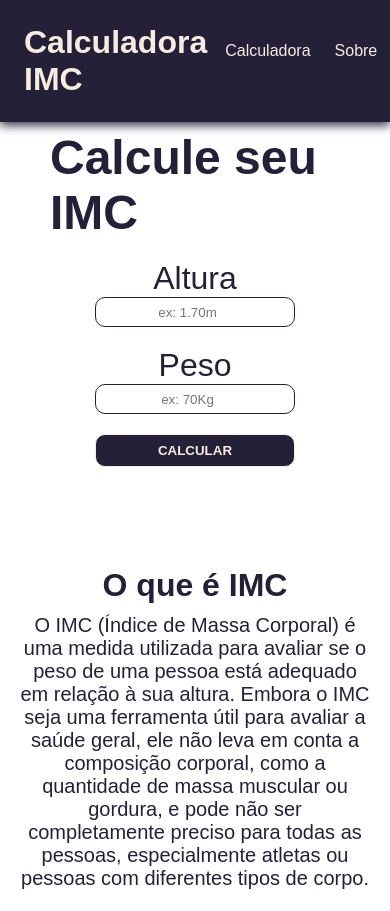
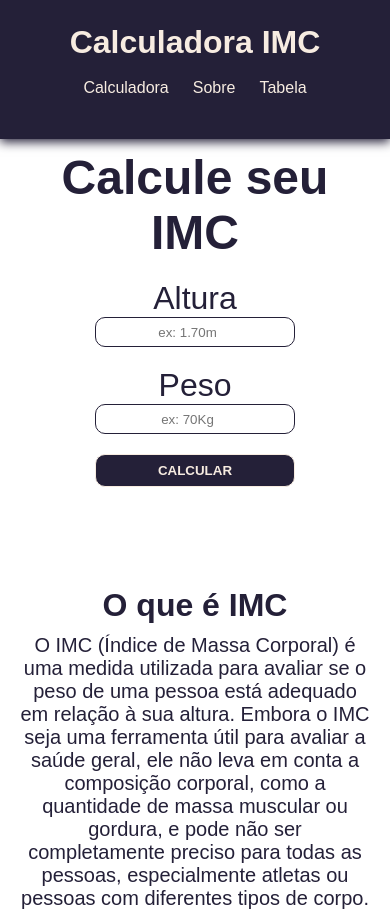
Before and after one commit to Nycolas-Klentfelt/calculadora_imc_react, a React (Vite) app: page / in a window 390 px wide. Shown: the top 911 px of the page. Built offline with nearby package versions, Linux system fonts and the light colour scheme.

Commit message:
Melhorando Responsividade

```diff
--- a/src/components/Calculator/Calculator.module.css
+++ b/src/components/Calculator/Calculator.module.css
@@ -2,6 +2,13 @@
     padding: 130px 50px 50px 50px;
     display: flex;
     justify-content: center;
+}
+
+@media (max-width:724px) {
+    .calculator{
+        padding: 150px 50px 50px 50px;
+        text-align: center;
+    }
 }
 
 .list{
--- a/src/components/Header/Header.module.css
+++ b/src/components/Header/Header.module.css
@@ -9,6 +9,14 @@
     justify-content: space-around;
     padding: 24px;
     box-shadow: 0px 3px 10px var(--colorPrimary);
+
+}
+
+@media (max-width:724px) {
+    .header{
+        flex-direction: column;
+        align-items: center;
+    }
 }
 
 .text {
```
